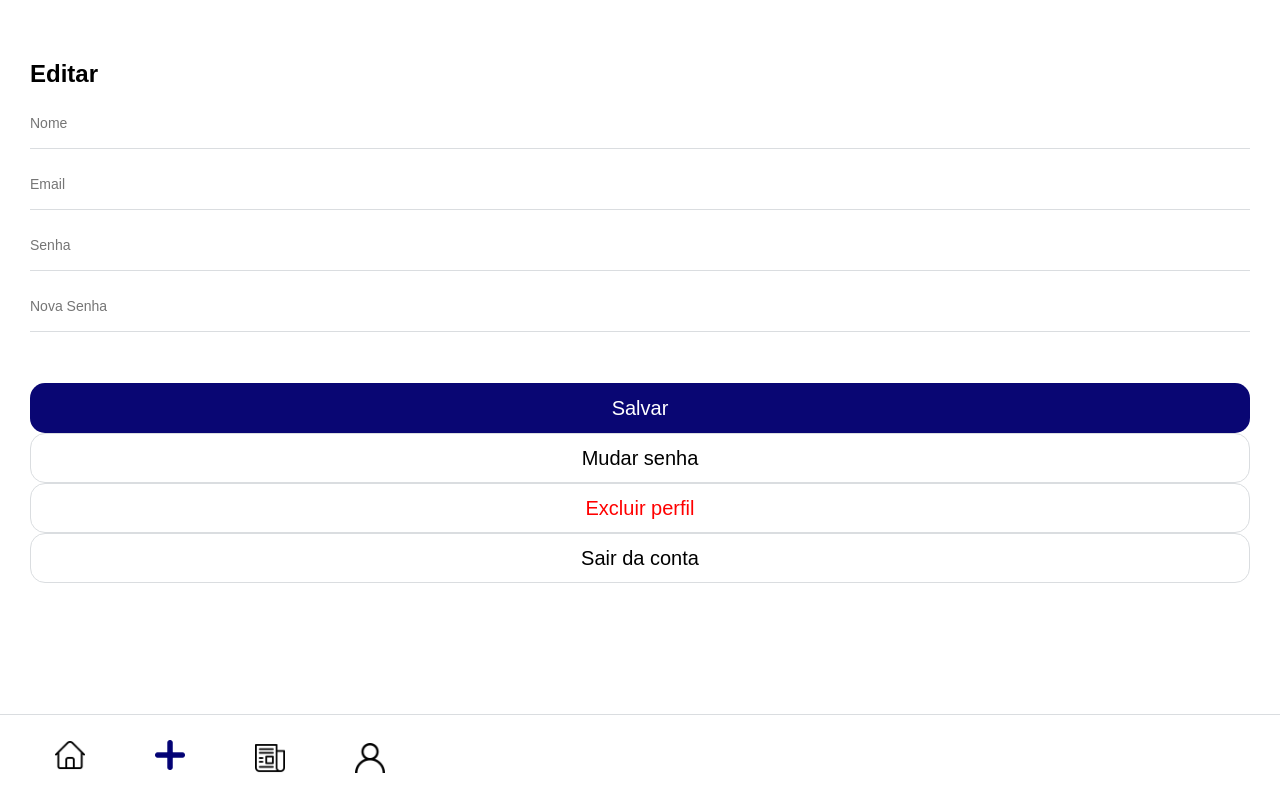
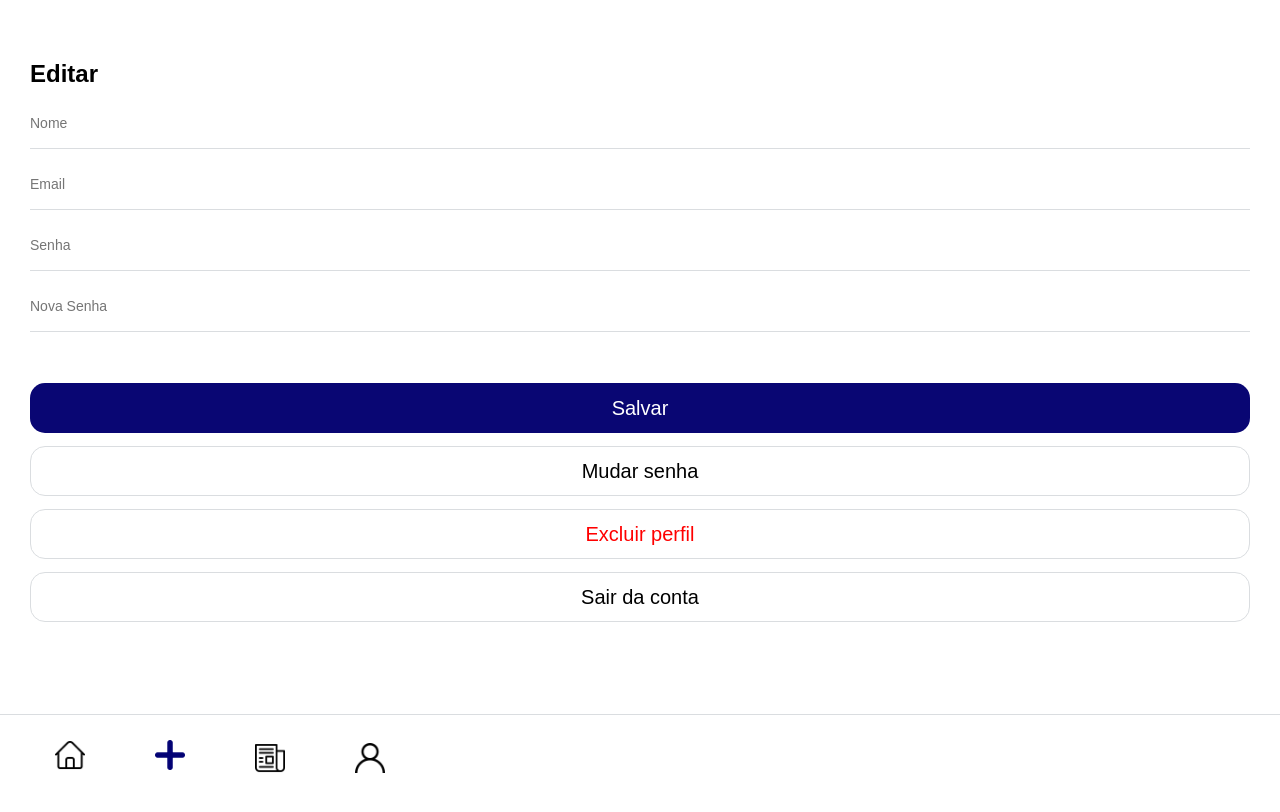
Before and after one commit to fga-eps-mds/2020.1-VC_Usuario-FrontEnd, a Vue app: page /editar in a window 1280 px wide. Shown: the top 812 px of the page. Built offline with nearby package versions, Linux system fonts and the light colour scheme.

Commit message:
#144 adicionando espaço entre os botoes
Co-authored-by: Denys <dennysrogeres@gmail.com>

```diff
--- a/src/views/Editar.vue
+++ b/src/views/Editar.vue
@@ -141,6 +141,8 @@ export default {
         & button{
             height: 50px;
             width: 100%;
+            margin-top: 13px;
+
 
             cursor: pointer;
             font-size: 20px;
```
